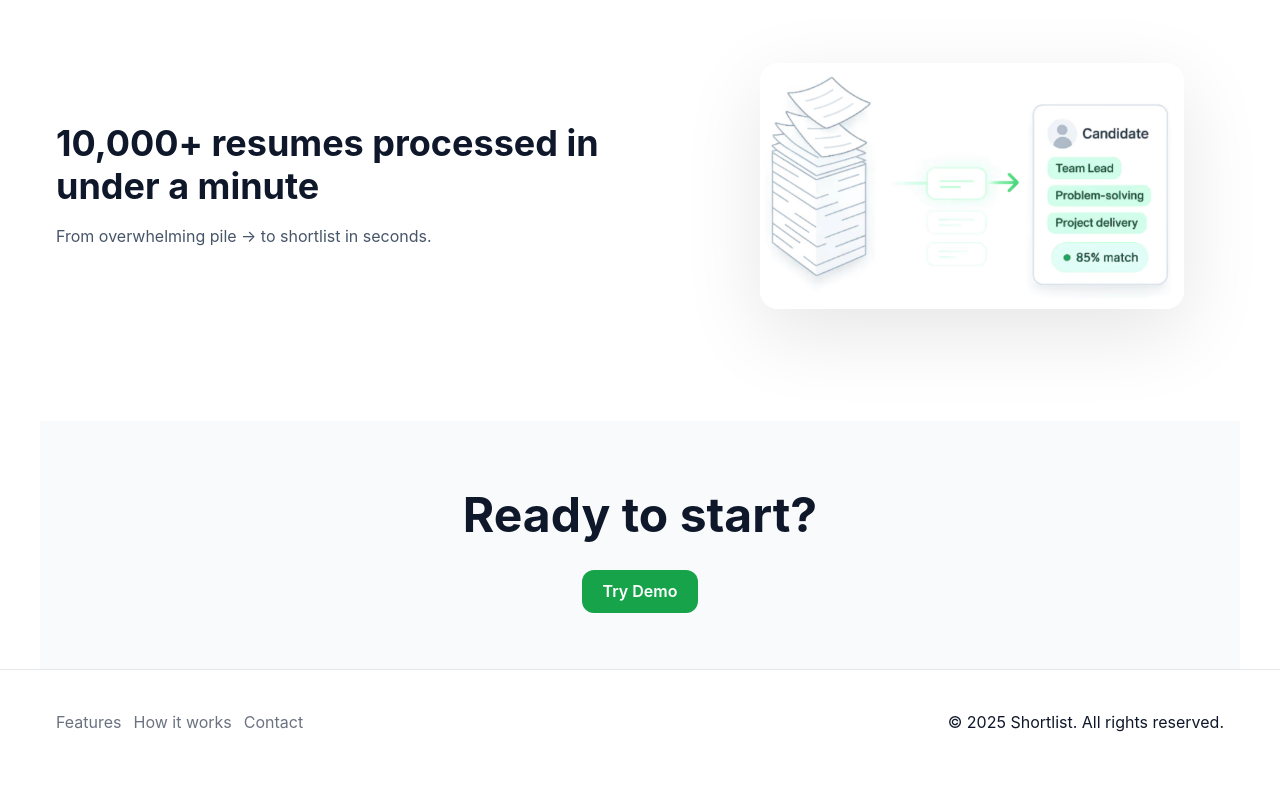
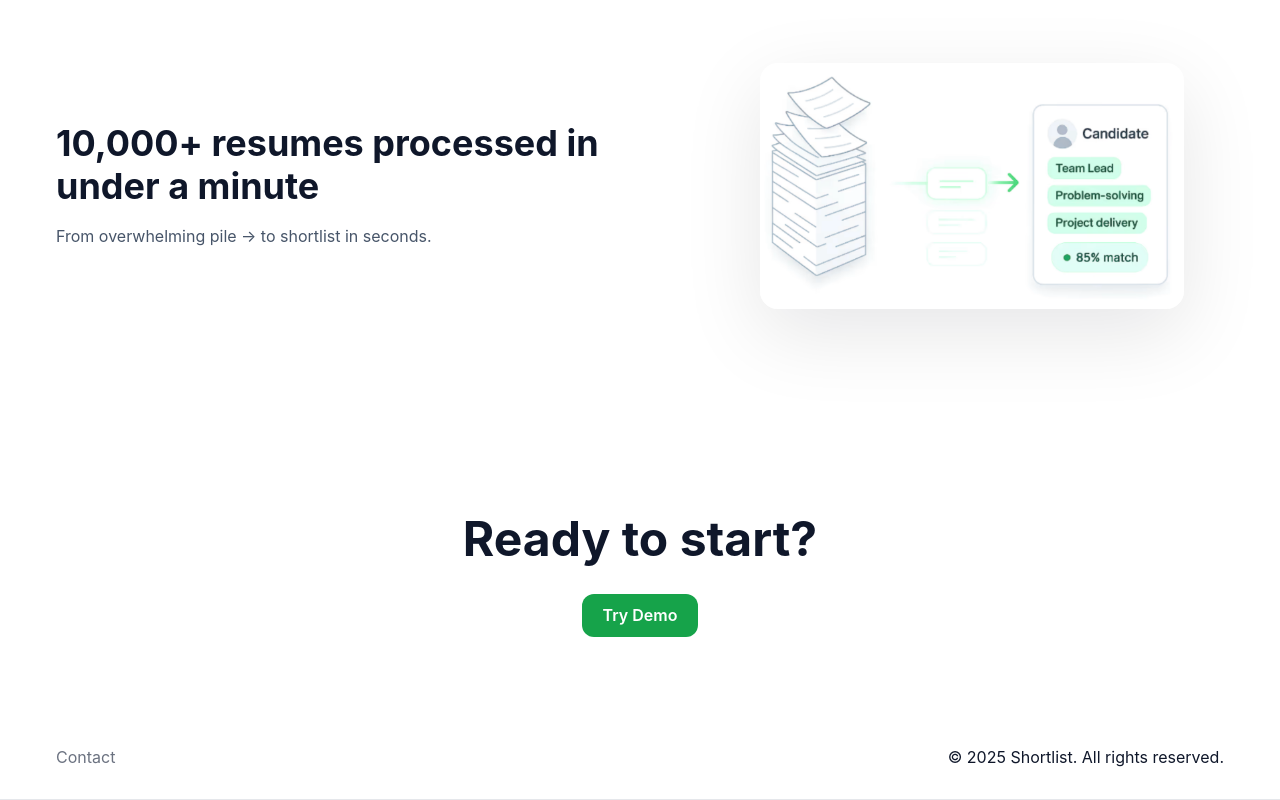
Before and after one commit to RedietDegu/M_landing, a plain HTML site: page index.html in a window 1280 px wide. Shown: the part 2143-2943 px from the top of the page. Before the commit the page ends 2919 px from the top, so only its background shows below. Drawn offline with Linux system fonts and the light colour scheme.

Commit message:
remove card on CTA

```diff
--- a/index.html
+++ b/index.html
@@ -147,9 +147,6 @@
       <div class="container footer-inner">
         <nav aria-label="Footer">
           <ul class="footer-links">
-            <li><a href="#meaning" data-scroll="#meaning">Features</a></li>
-            <li><a href="#proof" data-scroll="#proof">How it works</a></li>
-
             <li><a href="#cta" data-scroll="#cta">Contact</a></li>
           </ul>
         </nav>
--- a/overrides.css
+++ b/overrides.css
@@ -369,3 +369,32 @@ section.hero.hero .btn-demo{
 }
 section.hero.hero .btn-demo:hover{ background: linear-gradient(180deg, #0F172A 0%, #0A0F1C 100%) !important; transform: translateY(-1px); }
 section.hero.hero .btn-demo:focus-visible{ outline: 3px solid rgba(34,197,94,.45); outline-offset: 2px; }
+
+
+
+/* ===== CTA cleanup: remove box look and make full-width ===== */
+#cta,
+.section.cta{
+  background: transparent !important;
+  box-shadow: none !important;
+  border: 0 !important;
+}
+
+#cta.section{
+  max-width: none !important;
+  margin: 0 !important;
+  padding: 56px 0 !important;
+}
+
+@media (min-width: 768px){
+  #cta.section{ padding: 80px 0 !important; }
+}
+
+#cta .container{ text-align: center; }
+
+/* ===== Footer tweaks: move line to bottom and tighten height ===== */
+.site-footer{
+  border-top: 0 !important;
+  border-bottom: 1px solid var(--color-border) !important;
+  padding: 12px 0 !important;
+}
```
